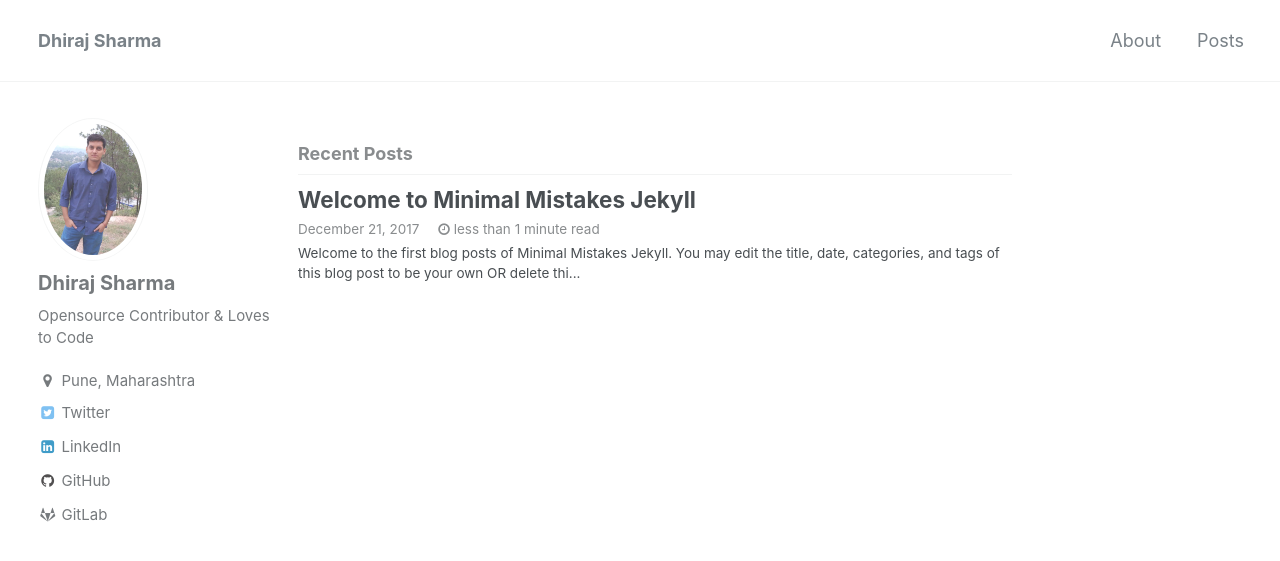
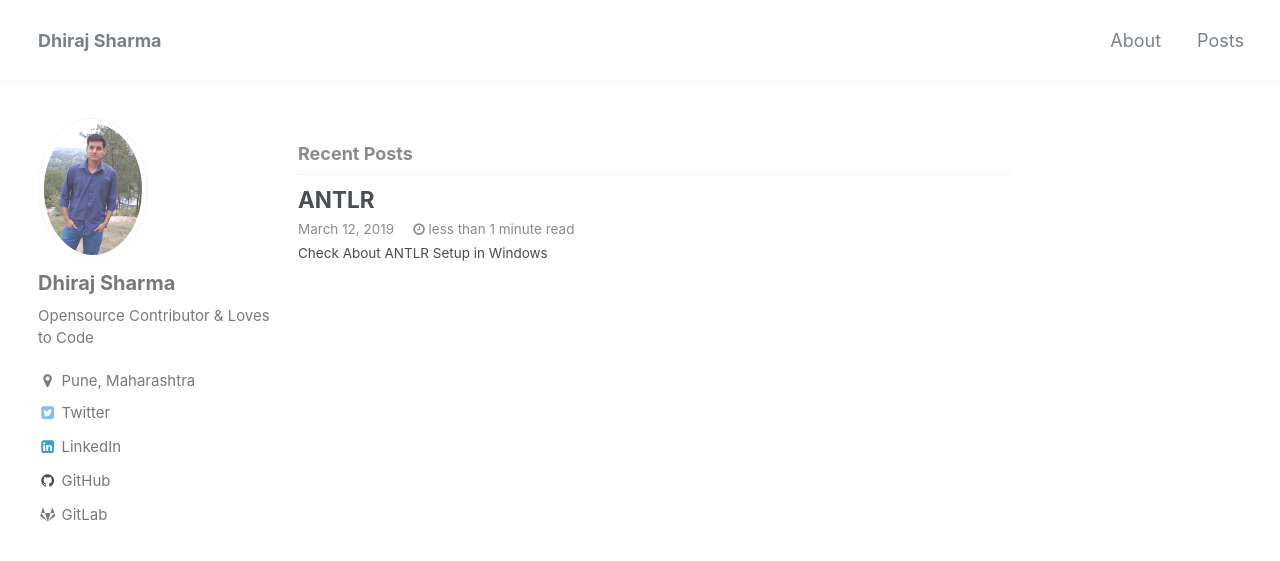
Before and after one commit to Dhiraj240/dhiraj240.github.io, a Jekyll site: the page built from index.html, in a window 1280 px wide and 900 px high. Shown: the top 561 px of the window. Built offline with Jekyll 4.4.1, drawn with Linux system fonts in a browser that asks for light colours; the list of posts is cut into pages by our own code.

Commit message:
Blog post ANTLR

```diff
--- a/_posts/2017-12-21-welcome-to-minimal-mistakes-jekyll.md
+++ b/_posts/2017-12-21-welcome-to-minimal-mistakes-jekyll.md
@@ -1,15 +1,10 @@
 ---
-title:  "Welcome to Minimal Mistakes Jekyll"
-date:   2017-12-21
+title:  "ANTLR"
+date:   2019-03-12
 categories: update
 tags: jekyll
 ---
 
-Welcome to the first blog posts of Minimal Mistakes Jekyll. You may edit the title, date, categories, and tags of this blog post to be your own OR delete this post and create a new one.
+## Check About ANTLR Setup in Windows
 
-### Things to take note when creating a blog posts
-
-- Categories and tags are optionals
-- All posts should follow the naming convention `YYYY-MM-DD-name-of-post.md`, look at the name of this file to get the idea
-- It is recommended that the `name-of-post` in the file name to be all lower case
-- Check this [Markdown Cheatsheet](https://github.com/adam-p/markdown-here/wiki/Markdown-Cheatsheet) out to write your blog posts in markdown
+Here is the ![link](https://github.com/Dhiraj240/ANTLR)
```
